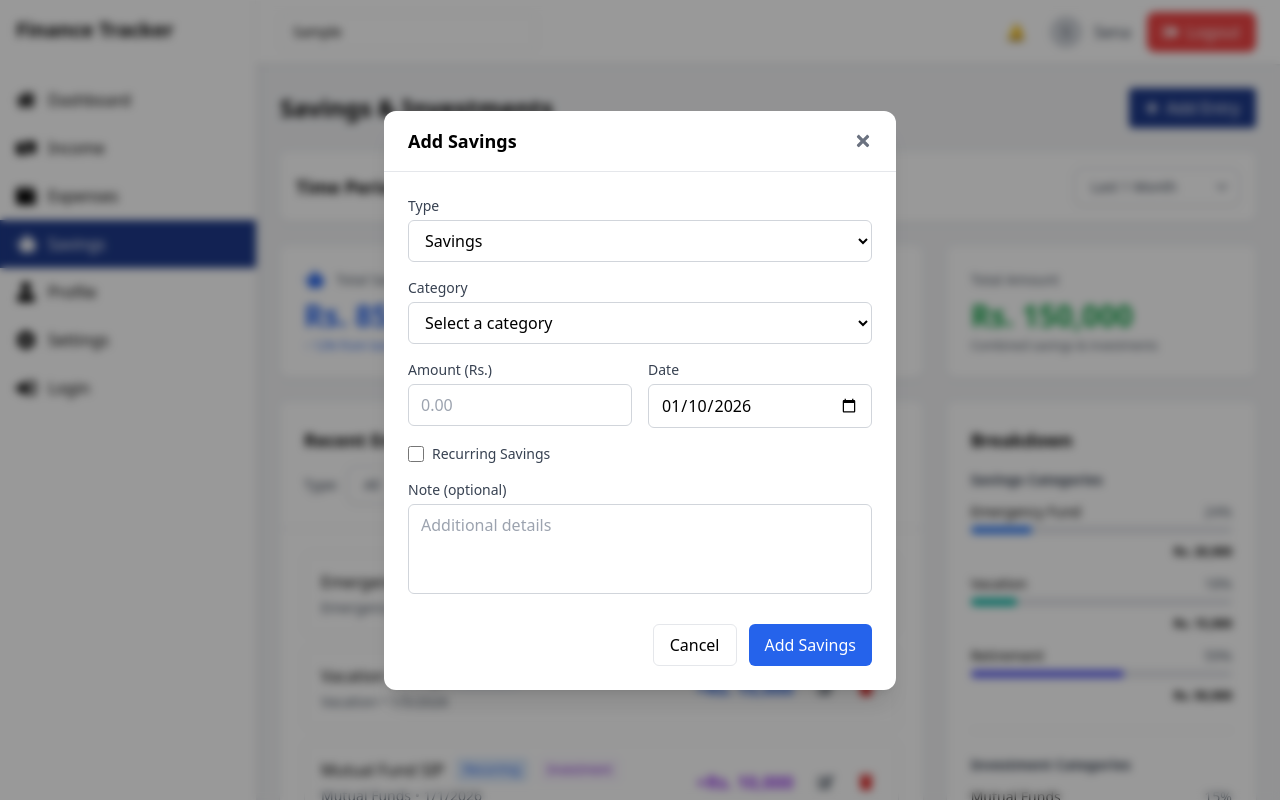
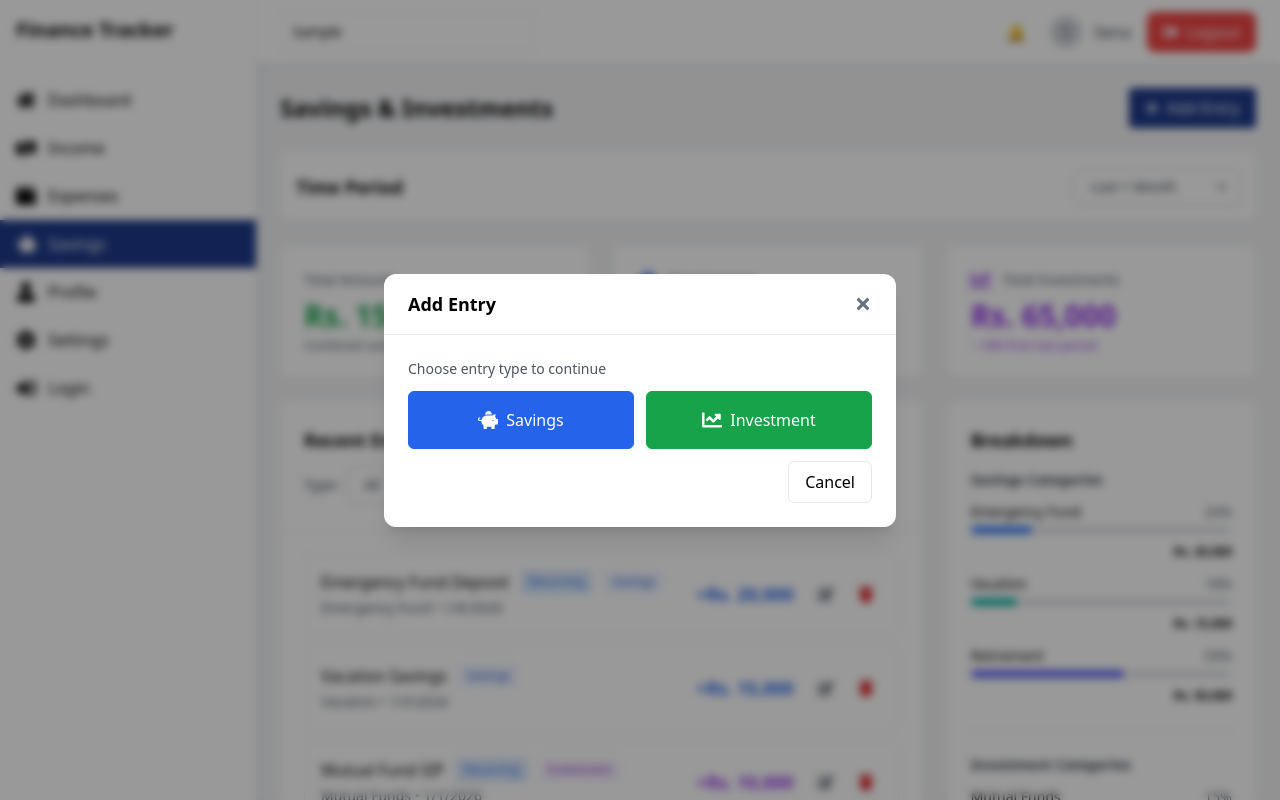
Before and after one commit to SenashAdeesha/FINANCE-TRACKER, a React (Vite) app: page /savings in a window 1280 px wide. Both pictures are taken after typing "Sample" into the empty fields and a click on the button "Add Entry". Shown: the top 800 px of the page. Built offline with nearby package versions, Linux system fonts and the light colour scheme.

Commit message:
changes in the ui of saving page

```diff
--- a/src/pages/Savings.tsx
+++ b/src/pages/Savings.tsx
@@ -6,21 +6,21 @@ import { FaPlus, FaEdit, FaTrash, FaTimes, FaChevronDown, FaPiggyBank, FaChartLi
 
 // Savings Modal Component
 function SavingsModal({ isOpen, onClose }: { isOpen: boolean; onClose: () => void }) {
+  const [step, setStep] = useState<'select' | 'savings' | 'investment'>('select');
   const [formData, setFormData] = useState({
     amount: '',
     date: new Date().toISOString().split('T')[0],
     category: '',
-    type: 'savings', // savings or investment
     recurring: false,
     description: ''
   });
 
   const handleClose = () => {
+    setStep('select');
     setFormData({
       amount: '',
       date: new Date().toISOString().split('T')[0],
       category: '',
-      type: 'savings',
       recurring: false,
       description: ''
     });
@@ -29,8 +29,8 @@ function SavingsModal({ isOpen, onClose }: { isOpen: boolean; onClose: () => voi
 
   const handleSubmit = (e: MouseEvent<HTMLButtonElement>) => {
     e.preventDefault();
-    console.log('Savings submitted:', formData);
-    alert(`${formData.type === 'savings' ? 'Savings' : 'Investment'} added successfully!`);
+    console.log('Savings submitted:', { ...formData, type: step });
+    alert(`${step === 'savings' ? 'Savings' : 'Investment'} added successfully!`);
     handleClose();
   };
 
@@ -45,7 +45,7 @@ function SavingsModal({ isOpen, onClose }: { isOpen: boolean; onClose: () => voi
   const savingsCategories = ['Emergency Fund', 'Vacation', 'Home Down Payment', 'Car Purchase', 'Education', 'Retirement', 'General Savings', 'Other'];
   const investmentCategories = ['Stocks', 'Mutual Funds', 'Bonds', 'Real Estate', 'Cryptocurrency', 'Gold', 'Fixed Deposit', 'Other'];
 
-  const categories = formData.type === 'savings' ? savingsCategories : investmentCategories;
+  const categories = step === 'savings' ? savingsCategories : investmentCategories;
 
   if (!isOpen) return null;
 
@@ -53,28 +53,62 @@ function SavingsModal({ isOpen, onClose }: { isOpen: boolean; onClose: () => voi
     <div className="fixed inset-0 bg-black/40 flex items-center justify-center z-50 p-4 backdrop-blur-sm">
       <div className="bg-white rounded-xl shadow-xl w-full max-w-lg overflow-hidden">
         <div className="flex items-center justify-between px-6 py-4 border-b">
-          <h2 className="text-lg font-semibold">Add {formData.type === 'savings' ? 'Savings' : 'Investment'}</h2>
+          <h2 className="text-lg font-semibold">Add {step === 'select' ? 'Entry' : (step === 'savings' ? 'Savings' : 'Investment')}</h2>
           <button onClick={handleClose} className="text-gray-500 hover:text-gray-700" aria-label="Close">
             <FaTimes size={18} />
           </button>
         </div>
 
         <div className="p-6">
+          {step === 'select' ? (
+            <div className="space-y-3">
+              <p className="text-sm text-gray-600">Choose entry type to continue</p>
+              <div className="grid grid-cols-2 gap-3">
+                <button
+                  type="button"
+                  onClick={() => setStep('savings')}
+                  className="p-4 border rounded-md bg-blue-600 text-white hover:bg-blue-700 border-blue-600 shadow-sm flex items-center justify-center gap-2"
+                >
+                  <FaPiggyBank size={20} />
+                  <span>Savings</span>
+                </button>
+                <button
+                  type="button"
+                  onClick={() => setStep('investment')}
+                  className="p-4 border rounded-md bg-green-600 text-white hover:bg-green-700 border-green-600 shadow-sm flex items-center justify-center gap-2"
+                >
+                  <FaChartLine size={20} />
+                  <span>Investment</span>
+                </button>
+              </div>
+              <div className="flex justify-end">
+                <button type="button" onClick={handleClose} className="px-4 py-2 border rounded-md">Cancel</button>
+              </div>
+            </div>
+          ) : (
+            <>
+              {/* Type toggle */}
+              <div className="mb-4">
+                <div className="inline-flex rounded-md border bg-gray-50">
+                  <button
+                    type="button"
+                    onClick={() => setStep('savings')}
+                    className={`px-4 py-2 text-sm font-medium rounded-l-md ${step === 'savings' ? 'bg-blue-600 text-white' : 'text-gray-700 hover:bg-gray-100'}`}
+                  >
+                    Savings
+                  </button>
+                  <button
+                    type="button"
+                    onClick={() => setStep('investment')}
+                    className={`px-4 py-2 text-sm font-medium rounded-r-md ${step === 'investment' ? 'bg-green-600 text-white' : 'text-gray-700 hover:bg-gray-100'}`}
+                  >
+                    Investment
+                  </button>
+                </div>
+              </div>
+
+              {/* Form */}
           <form className="space-y-4" onSubmit={(e) => e.preventDefault()}>
-            <div>
-              <label className="block text-sm font-medium text-gray-700 mb-1">Type</label>
-              <select
-                name="type"
-                value={formData.type}
-                onChange={handleChange}
-                required
-                className="w-full px-3 py-2 border border-gray-300 rounded-md focus:ring-2 focus:ring-blue-500 focus:border-blue-500 outline-none bg-white"
-              >
-                <option value="savings">Savings</option>
-                <option value="investment">Investment</option>
-              </select>
-            </div>
-
             <div>
               <label className="block text-sm font-medium text-gray-700 mb-1">Category</label>
               <select
@@ -128,7 +162,7 @@ function SavingsModal({ isOpen, onClose }: { isOpen: boolean; onClose: () => voi
                   onChange={handleChange}
                   className="w-4 h-4 text-blue-600 border-gray-300 rounded focus:ring-blue-500"
                 />
-                <span className="text-sm font-medium text-gray-700">Recurring {formData.type === 'savings' ? 'Savings' : 'Investment'}</span>
+                <span className="text-sm font-medium text-gray-700">Recurring {step === 'savings' ? 'Savings' : 'Investment'}</span>
               </label>
             </div>
 
@@ -146,11 +180,13 @@ function SavingsModal({ isOpen, onClose }: { isOpen: boolean; onClose: () => voi
 
             <div className="flex justify-end gap-3 pt-2">
               <button type="button" onClick={handleClose} className="px-4 py-2 border rounded-md">Cancel</button>
-              <button type="button" onClick={handleSubmit} className="px-4 py-2 rounded-md text-white bg-blue-600 hover:bg-blue-700">
-                Add {formData.type === 'savings' ? 'Savings' : 'Investment'}
+              <button type="button" onClick={handleSubmit} className={`px-4 py-2 rounded-md text-white ${step === 'savings' ? 'bg-blue-600 hover:bg-blue-700' : 'bg-green-600 hover:bg-green-700'}`}>
+                Add {step === 'savings' ? 'Savings' : 'Investment'}
               </button>
             </div>
           </form>
+            </>
+          )}
         </div>
       </div>
     </div>
@@ -282,6 +318,12 @@ function Savings() {
 
           <div className="grid grid-cols-1 md:grid-cols-3 gap-6 mb-6">
             <div className="bg-white rounded-lg shadow p-6">
+              <h3 className="text-sm text-gray-600 mb-2">Total Amount</h3>
+              <div className="text-3xl font-bold text-green-600">Rs. {totalAmount.toLocaleString()}</div>
+              <div className="text-xs text-gray-600 mt-1">Combined savings & investments</div>
+            </div>
+
+            <div className="bg-white rounded-lg shadow p-6">
               <div className="flex items-center gap-3 mb-2">
                 <FaPiggyBank className="text-blue-600 text-xl" />
                 <h3 className="text-sm text-gray-600">Total Savings</h3>
@@ -297,12 +339,6 @@ function Savings() {
               </div>
               <div className="text-3xl font-bold text-purple-600">Rs. {totalInvestments.toLocaleString()}</div>
               <div className="text-xs text-purple-600 mt-1">↑ 18% from last period</div>
-            </div>
-
-            <div className="bg-white rounded-lg shadow p-6">
-              <h3 className="text-sm text-gray-600 mb-2">Total Amount</h3>
-              <div className="text-3xl font-bold text-green-600">Rs. {totalAmount.toLocaleString()}</div>
-              <div className="text-xs text-gray-600 mt-1">Combined savings & investments</div>
             </div>
           </div>
 
```
